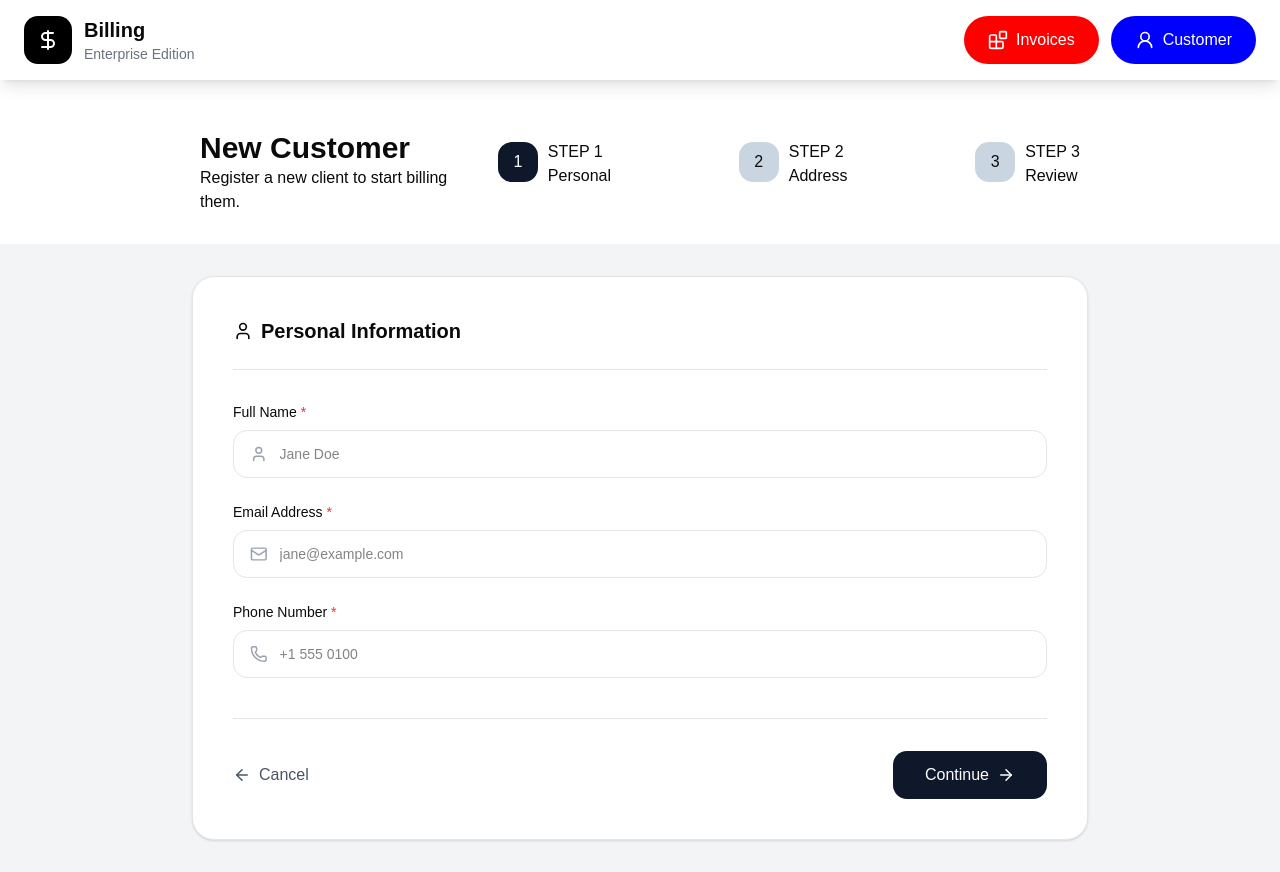
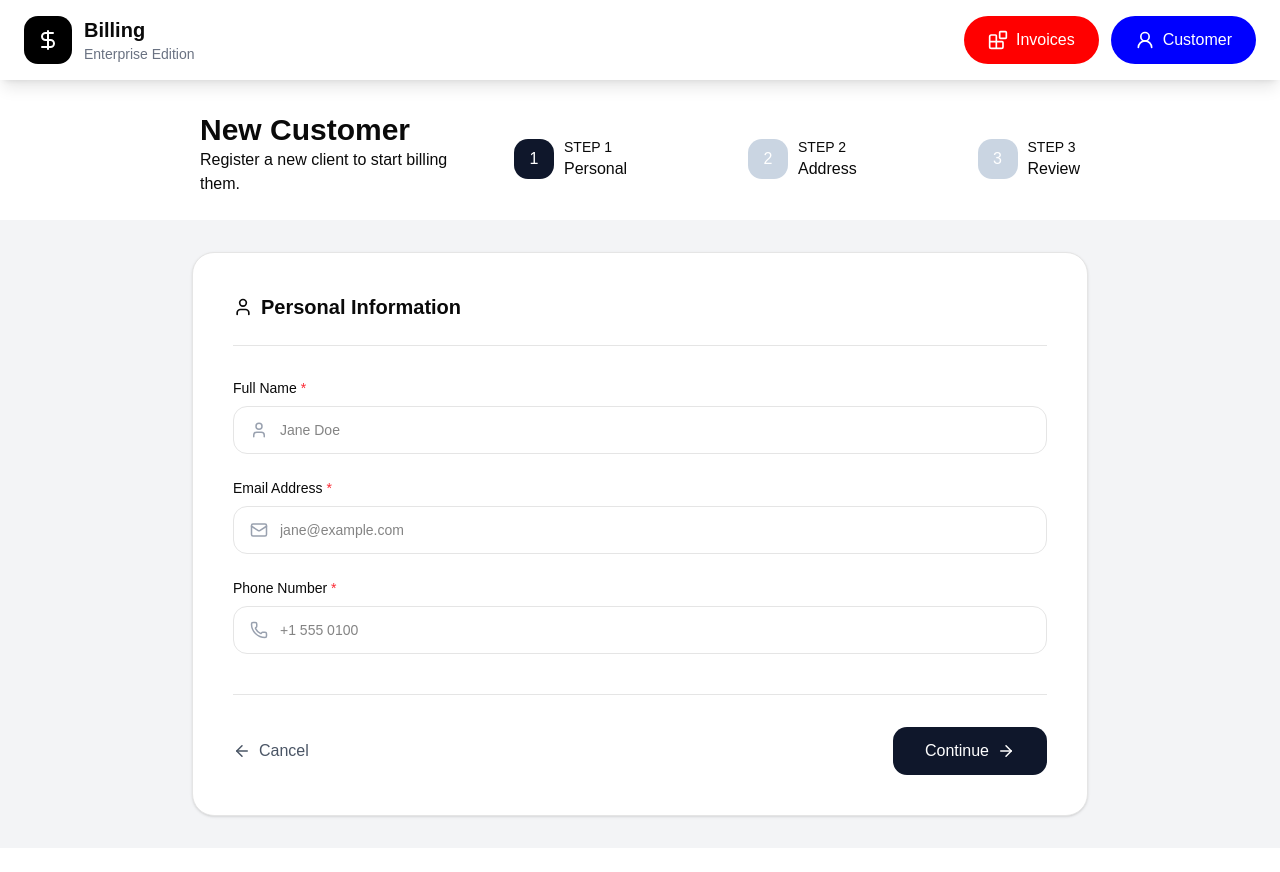
Before and after one commit to Johnson3032000/Invoiceapp, a React (Vite) app: page /customer/form1 in a window 1280 px wide. After the commit the page ends 848 px from the top, so only its background shows below. Built offline with nearby package versions, Linux system fonts and the light colour scheme.

Commit message:
all done4

```diff
--- a/src/components/Navbar.tsx
+++ b/src/components/Navbar.tsx
@@ -8,7 +8,7 @@ function Navbar() {
 
   return (
     <nav className="flex flex-col md:flex-row justify-between items-center px-6 py-4 shadow-lg gap-4">
-      {/* Logo */}
+
       <div className="flex items-center">
         <div className="p-3 rounded-xl bg-black text-white">
           <DollarSign size={24} />
@@ -20,7 +20,7 @@ function Navbar() {
         </div>
       </div>
 
-      {/* Navigation Buttons */}
+
       <div className="flex flex-col sm:flex-row gap-3 w-full md:w-auto">
         <Button onClick={()=> navigate('/')} className="flex items-center justify-center gap-2 px-6 py-3 rounded-full bg-[red] text-white w-full sm:w-auto hover:bg-red-600 transition">
           <Blocks size={20} />
--- a/src/features/customers/AddCustomer.tsx
+++ b/src/features/customers/AddCustomer.tsx
@@ -67,7 +67,6 @@ function AddCustomer() {
       ? customers.findIndex((customer) => customer.id === currentCustomerId)
       : -1;
 
-
     const isResumingDraft =
       existingIndex !== -1 && customers[existingIndex].status === "Draft";
 
@@ -97,54 +96,44 @@ function AddCustomer() {
     navigate("/customer/form2");
   };
 
+  const steps = [
+    { number: 1, label: "STEP 1", title: "Personal", active: true },
+    { number: 2, label: "STEP 2", title: "Address", active: false },
+    { number: 3, label: "STEP 3", title: "Review", active: false },
+  ];
+
   return (
     <div>
       <Navbar />
 
-      <div className="flex px-[200px] mt-[50px] justify-around my-[30px]">
+      <div className="flex flex-col gap-6 lg:flex-row lg:items-center lg:justify-around px-4 sm:px-8 lg:px-[100px] xl:px-[200px] mt-8 mb-6">
         <div>
-          <h1 className="font-bold text-3xl">New Customer</h1>
+          <h1 className="font-bold text-2xl sm:text-3xl">New Customer</h1>
           <p>Register a new client to start billing them.</p>
         </div>
 
-        <div className="flex w-[600px] justify-between">
-          <div className="flex">
-            <div className="w-10 h-10 mx-[10px] mt-[12px] bg-slate-900 text-white rounded-xl flex items-center justify-center">
-              1
+        <div className="flex w-full lg:w-[600px] justify-between overflow-x-auto">
+          {steps.map((step) => (
+            <div key={step.number} className="flex shrink-0">
+              <div
+                className={`w-10 h-10 mx-2 sm:mx-[10px] mt-[12px] rounded-xl flex items-center justify-center text-white ${
+                  step.active ? "bg-slate-900" : "bg-slate-300"
+                }`}
+              >
+                {step.number}
+              </div>
+
+              <div className="mt-[10px]">
+                <p className="text-xs sm:text-sm">{step.label}</p>
+                <p className="text-sm sm:text-base">{step.title}</p>
+              </div>
             </div>
-
-            <div className="mt-[10px]">
-              <p>STEP 1</p>
-              <p>Personal</p>
-            </div>
-          </div>
-
-          <div className="flex">
-            <div className="w-10 h-10 mx-[10px] mt-[12px] bg-slate-300 rounded-xl flex items-center justify-center">
-              2
-            </div>
-
-            <div className="mt-[10px]">
-              <p>STEP 2</p>
-              <p>Address</p>
-            </div>
-          </div>
-
-          <div className="flex">
-            <div className="w-10 h-10 mx-[10px] mt-[12px] bg-slate-300 rounded-xl flex items-center justify-center">
-              3
-            </div>
-
-            <div className="mt-[10px]">
-              <p>STEP 3</p>
-              <p>Review</p>
-            </div>
-          </div>
+          ))}
         </div>
       </div>
 
-      <div className="bg-gray-100 flex items-center justify-center p-8">
-        <div className="w-full max-w-4xl bg-white rounded-3xl border shadow-sm p-10">
+      <div className="bg-gray-100 flex items-center justify-center p-4 sm:p-6 md:p-8">
+        <div className="w-full max-w-4xl bg-white rounded-3xl border shadow-sm p-5 sm:p-8 md:p-10">
           <div className="flex items-center gap-2 mb-6">
             <User size={20} />
             <h2 className="text-xl font-semibold">Personal Information</h2>
@@ -158,7 +147,7 @@ function AddCustomer() {
             </label>
 
             <div className="flex items-center border rounded-xl px-4 h-12">
-              <User size={18} className="text-gray-400" />
+              <User size={18} className="text-gray-400 shrink-0" />
 
               <input
                 type="text"
@@ -166,7 +155,7 @@ function AddCustomer() {
                 placeholder="Jane Doe"
                 value={formData.fullName}
                 onChange={handleChange}
-                className="w-full outline-none px-3 text-sm"
+                className="w-full min-w-0 outline-none px-3 text-sm"
               />
             </div>
           </div>
@@ -177,7 +166,7 @@ function AddCustomer() {
             </label>
 
             <div className="flex items-center border rounded-xl px-4 h-12">
-              <Mail size={18} className="text-gray-400" />
+              <Mail size={18} className="text-gray-400 shrink-0" />
 
               <input
                 type="email"
@@ -185,7 +174,7 @@ function AddCustomer() {
                 placeholder="jane@example.com"
                 value={formData.email}
                 onChange={handleChange}
-                className="w-full outline-none px-3 text-sm"
+                className="w-full min-w-0 outline-none px-3 text-sm"
               />
             </div>
           </div>
@@ -196,7 +185,7 @@ function AddCustomer() {
             </label>
 
             <div className="flex items-center border rounded-xl px-4 h-12">
-              <Phone size={18} className="text-gray-400" />
+              <Phone size={18} className="text-gray-400 shrink-0" />
 
               <input
                 type="tel"
@@ -204,17 +193,17 @@ function AddCustomer() {
                 placeholder="+1 555 0100"
                 value={formData.phone}
                 onChange={handleChange}
-                className="w-full outline-none px-3 text-sm"
+                className="w-full min-w-0 outline-none px-3 text-sm"
               />
             </div>
           </div>
 
           <hr className="mb-8" />
 
-          <div className="flex items-center justify-between">
+          <div className="flex flex-col-reverse sm:flex-row items-stretch sm:items-center justify-between gap-4">
             <button
               onClick={() => navigate("/customer")}
-              className="flex items-center gap-2 text-gray-600 hover:text-black"
+              className="flex items-center justify-center sm:justify-start gap-2 text-gray-600 hover:text-black"
             >
               <ArrowLeft size={18} />
               Cancel
@@ -222,7 +211,7 @@ function AddCustomer() {
 
             <button
               onClick={handleContinue}
-              className="bg-slate-900 hover:bg-slate-800 text-white px-8 py-3 rounded-xl flex items-center gap-2"
+              className="bg-slate-900 hover:bg-slate-800 text-white px-8 py-3 rounded-xl flex items-center justify-center gap-2"
             >
               Continue
               <ArrowRight size={18} />
--- a/src/features/customers/AddressInformation.tsx
+++ b/src/features/customers/AddressInformation.tsx
@@ -110,55 +110,61 @@ function AddressInformation() {
     navigate("/customer");
   };
 
+  const steps = [
+    { number: 1, label: "STEP 1", title: "Personal", state: "done" as const },
+    {
+      number: 2,
+      label: "STEP 2",
+      title: "Address",
+      state: "active" as const,
+    },
+    {
+      number: 3,
+      label: "STEP 3",
+      title: "Review",
+      state: "upcoming" as const,
+    },
+  ];
+
+  const stepBadgeClass = (state: "done" | "active" | "upcoming") => {
+    if (state === "done") return "bg-slate-900 text-white";
+    if (state === "active") return "bg-black text-white";
+    return "bg-slate-300 text-black";
+  };
+
   return (
     <div>
       <Navbar />
 
-      <div className="flex px-[200px] mt-[50px] justify-around my-[30px]">
+      <div className="flex flex-col gap-6 lg:flex-row lg:items-center lg:justify-around px-4 sm:px-8 lg:px-[100px] xl:px-[200px] mt-8 mb-6">
         <div>
-          <h1 className="font-bold text-3xl">New Customer</h1>
+          <h1 className="font-bold text-2xl sm:text-3xl">New Customer</h1>
           <p>Register a new client to start billing them.</p>
         </div>
 
-        <div className="flex w-[600px] justify-between">
-          <div className="flex">
-            <div className="w-10 h-10 mx-[10px] mt-[12px] bg-slate-900 text-white rounded-xl flex items-center justify-center font-medium text-sm">
-              <Check />
+        <div className="flex w-full lg:w-[600px] justify-between overflow-x-auto">
+          {steps.map((step) => (
+            <div key={step.number} className="flex shrink-0">
+              <div
+                className={`w-10 h-10 mx-2 sm:mx-[10px] mt-[12px] rounded-xl flex items-center justify-center font-medium text-sm ${stepBadgeClass(
+                  step.state,
+                )}`}
+              >
+                {step.state === "done" ? <Check /> : step.number}
+              </div>
+
+              <div className="mt-[10px]">
+                <p className="text-xs sm:text-sm">{step.label}</p>
+                <p className="text-sm sm:text-base">{step.title}</p>
+              </div>
             </div>
-
-            <div className="mt-[10px]">
-              <p>STEP 1</p>
-              <p>Personal</p>
-            </div>
-          </div>
-
-          <div className="flex">
-            <div className="w-10 h-10 mx-[10px] mt-[12px] bg-[black] text-white rounded-xl flex items-center justify-center font-medium text-sm">
-              2
-            </div>
-
-            <div className="mt-[10px]">
-              <p>STEP 2</p>
-              <p>Address</p>
-            </div>
-          </div>
-
-          <div className="flex">
-            <div className="w-10 h-10 mx-[10px] mt-[12px] bg-slate-300 text-black rounded-xl flex items-center justify-center font-medium text-sm">
-              3
-            </div>
-
-            <div className="mt-[10px]">
-              <p>STEP 3</p>
-              <p>Review</p>
-            </div>
-          </div>
+          ))}
         </div>
       </div>
 
-      <div className=" bg-gray-100 flex justify-center items-center p-8">
-        <div className="bg-white w-full max-w-5xl rounded-3xl shadow-lg border border-gray-200 p-8">
-          {/* Heading */}
+      <div className="bg-gray-100 flex justify-center items-center p-4 sm:p-6 md:p-8">
+        <div className="bg-white w-full max-w-5xl rounded-3xl shadow-lg border border-gray-200 p-5 sm:p-6 md:p-8">
+
           <div className="flex items-center gap-2 mb-6">
             <MapPin className="w-5 h-5 text-gray-700" />
             <h2 className="font-bold text-lg">Address Information</h2>
@@ -195,7 +201,7 @@ function AddressInformation() {
             </div>
           </div>
 
-          <div className="grid md:grid-cols-2 gap-6">
+          <div className="grid sm:grid-cols-2 gap-6">
             <div>
               <label className="block text-sm font-medium mb-2">
                 City <span className="text-red-500">*</span>
@@ -278,7 +284,7 @@ function AddressInformation() {
                 name="sameAddress"
                 checked={address.sameAddress}
                 onChange={handleChange}
-                className="w-5 h-5 accent-blue-600"
+                className="w-5 h-5 accent-blue-600 shrink-0"
               />
 
               <span className="font-medium text-sm">
@@ -289,10 +295,10 @@ function AddressInformation() {
 
           <hr className="my-10" />
 
-          <div className="flex justify-between items-center">
+          <div className="flex flex-col-reverse sm:flex-row items-stretch sm:items-center justify-between gap-4">
             <button
               onClick={handleBack}
-              className="flex items-center gap-2 text-gray-600 hover:text-black"
+              className="flex items-center justify-center sm:justify-start gap-2 text-gray-600 hover:text-black"
             >
               <ArrowLeft size={18} />
               Back
@@ -300,7 +306,7 @@ function AddressInformation() {
 
             <button
               onClick={handleContinue}
-              className="flex items-center gap-2 bg-slate-900 text-white px-6 py-3 rounded-xl hover:bg-slate-800"
+              className="flex items-center justify-center gap-2 bg-slate-900 text-white px-6 py-3 rounded-xl hover:bg-slate-800"
             >
               Continue
               <ArrowRight size={18} />
```
Also changed, not shown: src/features/invoices/CreateInvoice.tsx (+58 -38 lines).
